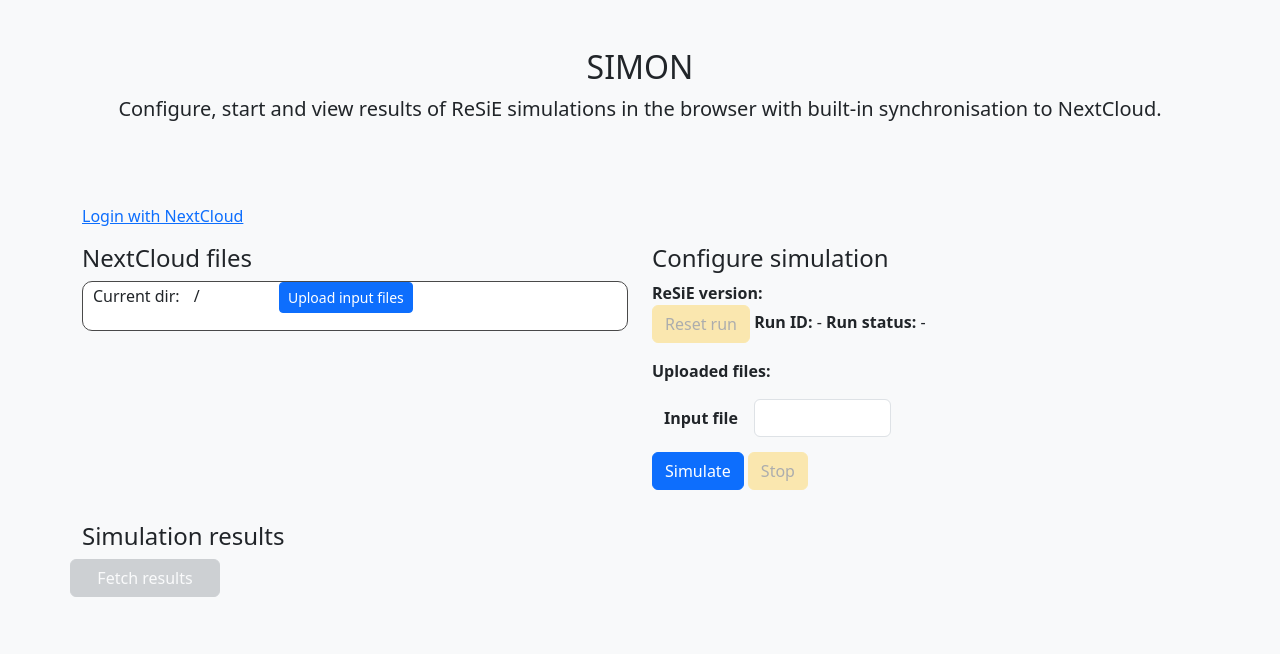
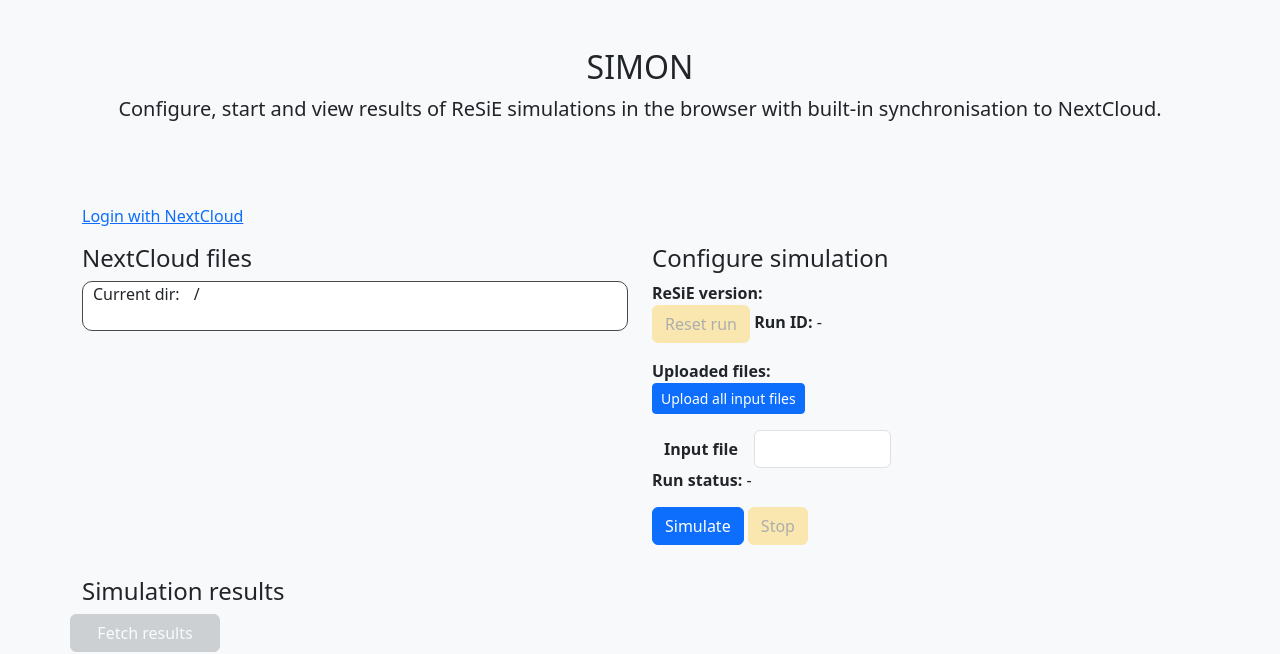
Before and after one commit to QuaSi-Software/simon, a Flask app: template webapp/simon_webapp/templates/index.html in a window 1280 px wide. Shown: the top 654 px of the page. Run offline with Flask 3, Linux system fonts and the light colour scheme; the template is opened without the code that fills it, so the values that code supplies are empty.

Commit message:
Move button for input file upload and run status info to different places.

```diff
--- a/webapp/simon_webapp/static/style.css
+++ b/webapp/simon_webapp/static/style.css
@@ -88,10 +88,6 @@
     background-color: #e6e6e6;
 }
 
-#upload-input-files {
-    margin-left: 75px;
-}
-
 #uploaded-files {
     list-style: none;
 }
--- a/webapp/simon_webapp/templates/index.html
+++ b/webapp/simon_webapp/templates/index.html
@@ -37,7 +37,6 @@
 
             <span>Current dir: </span>
             <span id="nc-current-dir" data-dirname="">/</span>
-            <button id="upload-input-files" type="button" class="btn btn-primary btn-sm">Upload input files</button>
 
             <div id="nc-file-list-items"></div>
           </div>
@@ -49,9 +48,10 @@
           <p class="element-group">
             <button id="reset-run" type="button" class="btn btn-warning" disabled>Reset run</button>
             <span class="bold">Run ID:</span> <span id="run-id">-</span>
-            <span class="bold">Run status:</span> <span id="run-status">-</span>
             <div>
               <span class="bold">Uploaded files:</span>
+              <br/>
+              <button id="upload-input-files" type="button" class="btn btn-primary btn-sm">Upload all input files</button>
               <ul id="uploaded-files"></ul>
             </div>
 
@@ -59,6 +59,8 @@
               <div class="form-group">
                 <label for="config-file-selection" class="bold">Input file</label>
                 <select id="config-file-selection" name="config_file_selection" class="form-control w-25"></select>
+                <br/>
+                <span class="bold">Run status:</span> <span id="run-status">-</span>
                 <br/>
                 <input id="submit-simulate" class="btn btn-primary" type="submit" value="Simulate">
                 <button id="stop-simulation" class="btn btn-warning" disabled>Stop</button>
```
